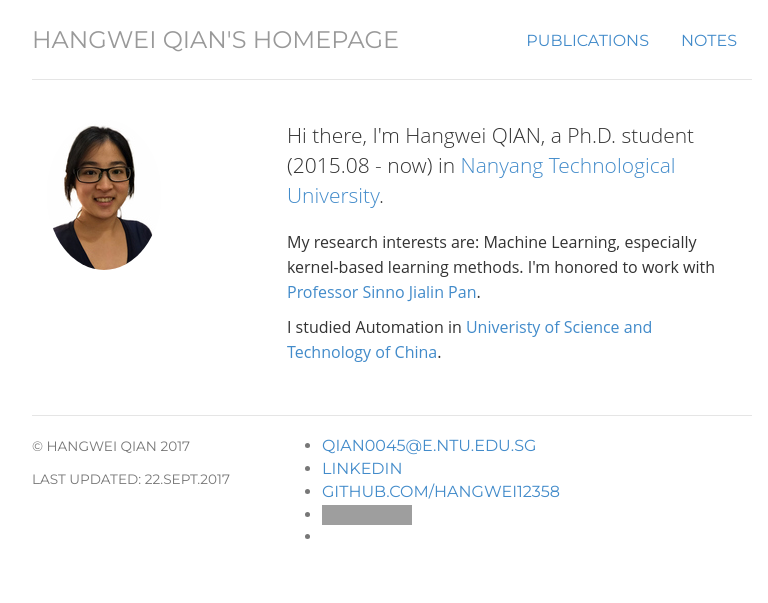
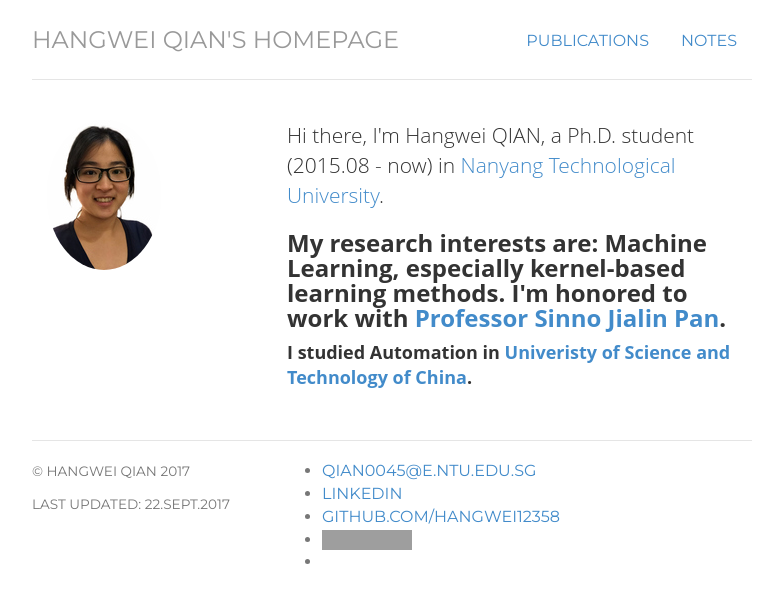
Before and after one commit to Hangwei12358/Hangwei12358.github.io, a Jekyll site: the page built from index.html, in a window 1280 px wide. Shown: the top 603 px of the page, without its empty margins (248-1016 px from the left). Built offline with Jekyll 4.4.1, drawn with Linux system fonts in a browser that asks for light colours; grey boxes are pictures that could not be loaded.

Commit message:
try fonts

```diff
--- a/index.html
+++ b/index.html
@@ -11,9 +11,9 @@
 	</div>
 	<div itemscope itemtype="http://data-vocabulary.org/Person" class="col-sm-8">
 	<p class="lead">Hi there, I'm Hangwei QIAN, a Ph.D. student (2015.08 - now) in <a href="http://www.ntu.edu.sg/Pages/home.aspx"  target="_blank">Nanyang Technological University</a>.
-    <p>My research interests are: Machine Learning, especially kernel-based learning methods. I'm honored to work with <a href= "http://www.ntu.edu.sg/home/sinnopan/" target="_blank">Professor Sinno Jialin Pan</a>.</p>
+    <p class = "h3">My research interests are: Machine Learning, especially kernel-based learning methods. I'm honored to work with <a href= "http://www.ntu.edu.sg/home/sinnopan/" target="_blank">Professor Sinno Jialin Pan</a>.</p>
 
-    <p>I studied Automation in<a href="http://en.ustc.edu.cn/" target = "_blank"> Univeristy of Science and Technology of China</a>.</p>
+    <p class="h4">I studied Automation in<a href="http://en.ustc.edu.cn/" target = "_blank"> Univeristy of Science and Technology of China</a>.</p>
 	</div>
 </div>
 <!-- </div> -->
```
